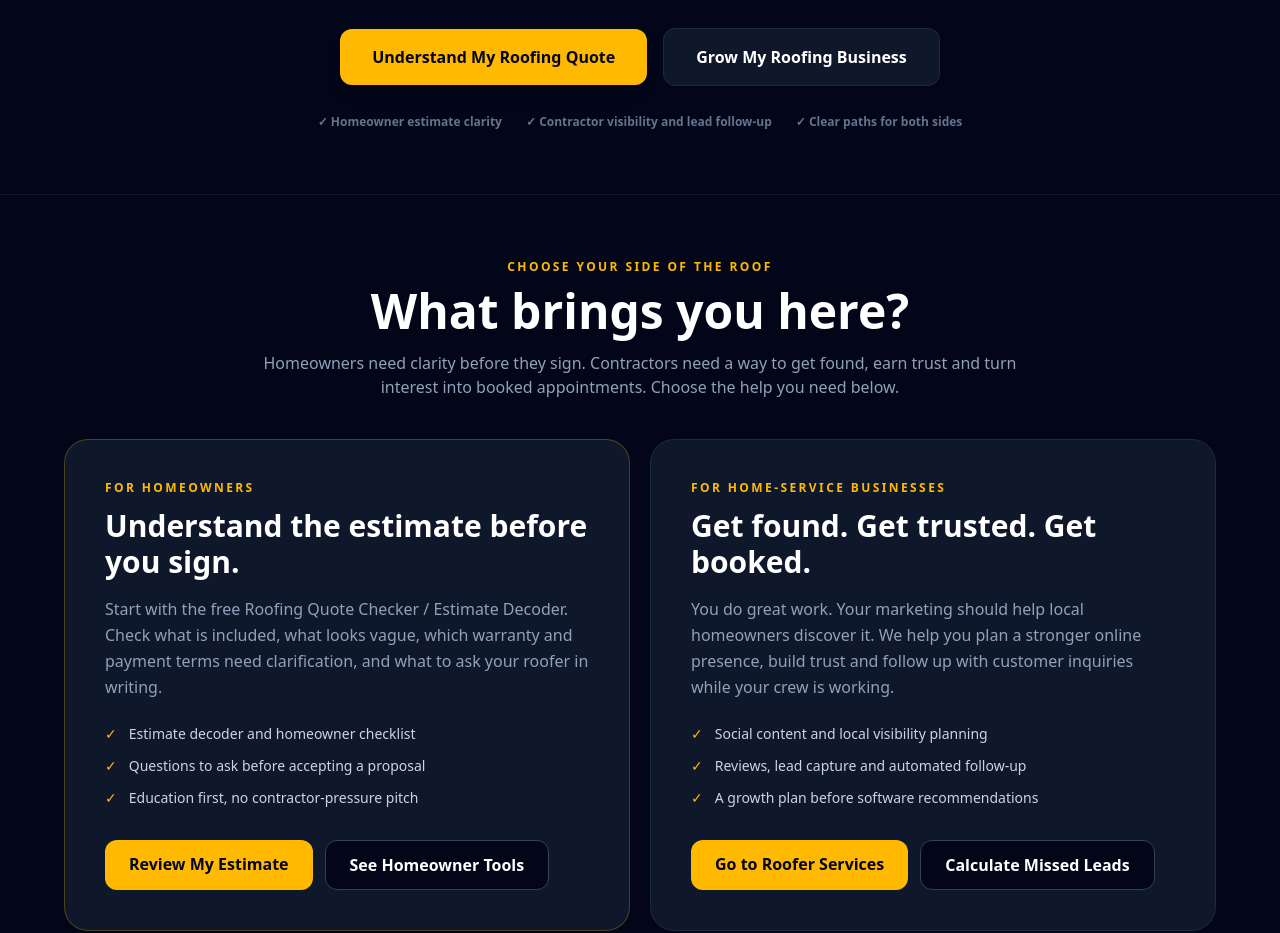
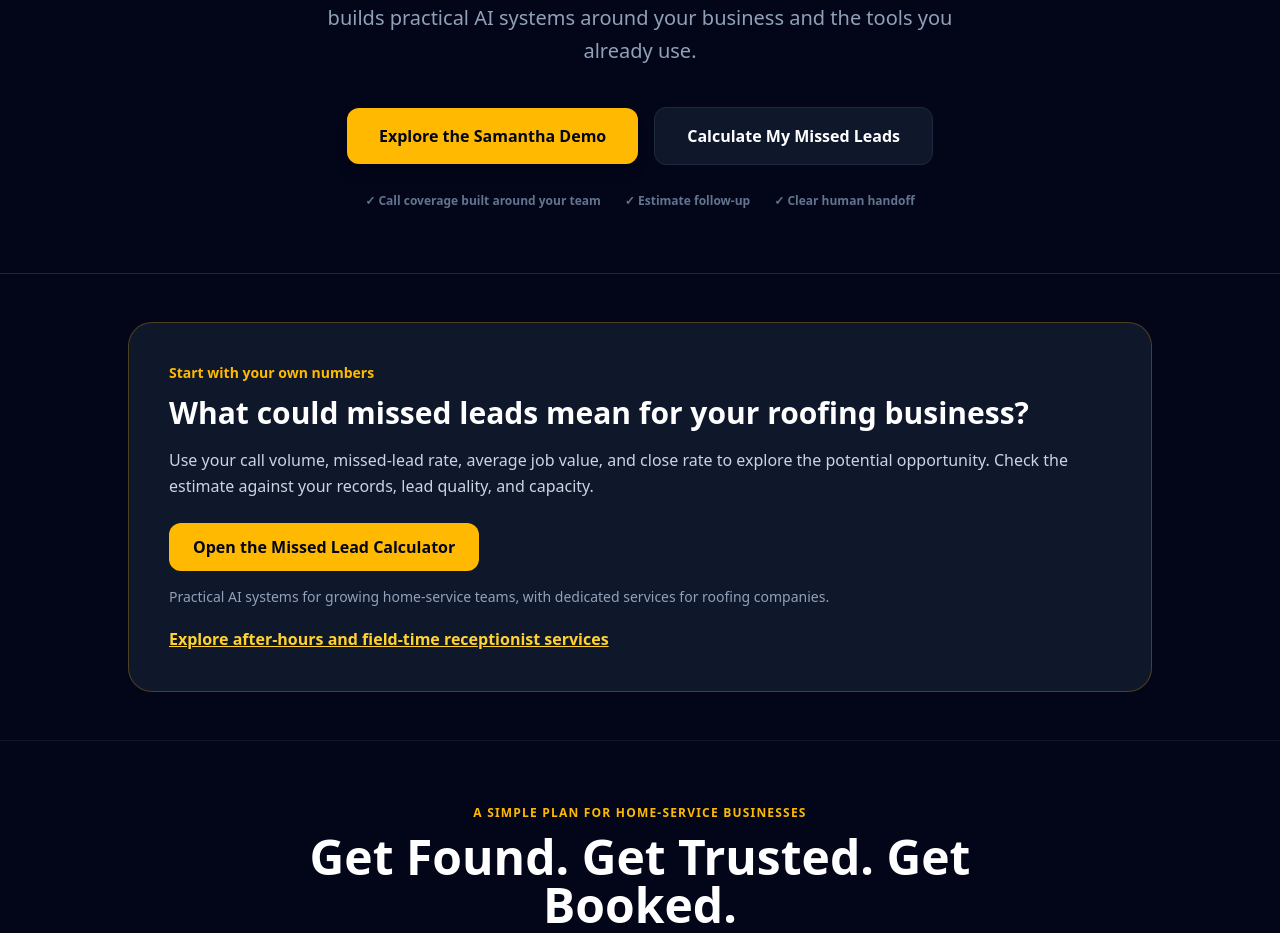
Before and after one commit to mastephenson12/midsize, a React (Vite) app in the folder website/: page / in a window 1280 px wide. Shown: the part 607-1540 px from the top of the page. Built offline with nearby package versions, Linux system fonts and the light colour scheme.

Commit message:
Make homepage contractor-first and surface missed-lead calculator (#98)

```diff
--- a/website/index.html
+++ b/website/index.html
@@ -3,20 +3,20 @@
   <head>
     <meta charset="UTF-8" />
     <meta name="viewport" content="width=device-width, initial-scale=1.0" />
-    <title>Roofing Estimate Help and Roofer Lead Follow-Up | MidSize AI</title>
-    <meta name="description" content="Homeowners can check a roofing estimate before signing. Roofing companies can explore tools to answer missed calls and follow up on open estimates." />
+    <title>AI Receptionist &amp; Lead Follow-Up for Roofers | MidSize AI</title>
+    <meta name="description" content="Help your roofing company cover calls while your team is in the field and follow up on open estimates. Explore Samantha and the Missed Lead Calculator." />
     <link rel="canonical" href="https://www.midsizeai.com/" />
     <link rel="icon" type="image/png" href="/favicon.png?v=roof-20261112" />
     <link rel="apple-touch-icon" href="/apple-touch-icon.png?v=roof-20261106" />
     <meta name="theme-color" content="#020617" />
-    <meta property="og:title" content="Roofing Estimate Help and Roofer Lead Follow-Up | MidSize AI" />
-    <meta property="og:description" content="Homeowners can check a roofing estimate before signing. Roofing companies can explore tools to answer missed calls and follow up on open estimates." />
+    <meta property="og:title" content="AI Receptionist &amp; Lead Follow-Up for Roofers | MidSize AI" />
+    <meta property="og:description" content="Help your roofing company cover calls while your team is in the field and follow up on open estimates. Explore Samantha and the Missed Lead Calculator." />
     <meta property="og:type" content="website" />
     <meta property="og:url" content="https://www.midsizeai.com/" />
     <meta property="og:image" content="https://www.midsizeai.com/midsizeai-header-672.png" />
     <meta name="twitter:card" content="summary_large_image" />
-    <meta name="twitter:title" content="Roofing Estimate Help and Roofer Lead Follow-Up | MidSize AI" />
-    <meta name="twitter:description" content="Homeowners can check a roofing estimate before signing. Roofing companies can explore tools to answer missed calls and follow up on open estimates." />
+    <meta name="twitter:title" content="AI Receptionist &amp; Lead Follow-Up for Roofers | MidSize AI" />
+    <meta name="twitter:description" content="Help your roofing company cover calls while your team is in the field and follow up on open estimates. Explore Samantha and the Missed Lead Calculator." />
     <script type="application/ld+json">
       {
         "@context": "https://schema.org",
--- a/website/src/App.jsx
+++ b/website/src/App.jsx
@@ -10,7 +10,7 @@ export default function App() {
       <div className="bg-amber-400 text-slate-950 text-center px-4 py-2 text-sm font-semibold">Explore our approved service packages and transparent starting prices: <a className="underline font-extrabold" href="https://www.midsizeai.com/pricing/">Services &amp; Pricing</a></div>
       {/* Top Utility Bar */}
       <div className="bg-amber-400/10 border-b border-amber-400/20 py-2 px-6 text-center text-xs text-amber-300 font-medium">
-        Have a roofing estimate you want to understand?{' '}
+        Homeowner looking for roofing estimate help?{' '}
         <a
           href="/estimate-decoder/"
           className="underline hover:text-amber-200 font-bold ml-1"
@@ -59,7 +59,7 @@ export default function App() {
               ['Roofing AI Guide', '/guides/ai-receptionist-for-roofing-companies/'],
               ['Free Roofer Resources', '/resources/#contractors'],
               ['Missed Lead Calculator', '/missed-lead-calculator'],
-              ['Who We Help', '#audiences'],
+              ['Call Coverage & Missed Leads', '#audiences'],
               ['Request Free Growth Audit', 'https://apply.midsizeai.com/application?utm_source=midsizeai.com&utm_medium=navigation&utm_campaign=workflow_audit&utm_content=menu_cta'],
             ].map(([label, href]) => (
               <a key={href} href={href} onClick={() => setMenuOpen(false)} className="rounded-lg px-4 py-3 text-sm font-semibold text-slate-100 hover:bg-slate-800 focus-visible:outline focus-visible:outline-2 focus-visible:outline-amber-400">
@@ -73,84 +73,49 @@ export default function App() {
       {/* Hero Section */}
       <header className="max-w-5xl mx-auto text-center px-6 pt-20 pb-16">
         <div className="inline-flex items-center gap-2 bg-slate-900 border border-slate-800 rounded-full px-4 py-1.5 text-xs text-amber-400 font-semibold mb-8">
-          Homeowner trust tools and roofer growth systems
+          Built for roofing company owners
         </div>
 
         <h1 className="text-4xl sm:text-6xl md:text-7xl font-extrabold tracking-tight leading-[1.1] mb-6 text-white">
-          Clear roofing quotes. <br />
+          On the roof? <br />
           <span className="text-transparent bg-clip-text bg-gradient-to-r from-amber-400 via-amber-300 to-yellow-500">
-            Better follow-through.
+            Your next customer is calling.
           </span>
         </h1>
 
         <p className="text-slate-400 text-lg sm:text-xl max-w-2xl mx-auto mb-10 leading-relaxed">
-          MidSize AI helps homeowners understand roofing estimates before they sign, and helps roofers capture calls, follow up faster, and build cleaner lead workflows without replacing the systems they already trust.
+          Help your roofing company answer calls, capture project details, and follow up on open estimates while your team is in the field. MidSize AI builds practical AI systems around your business and the tools you already use.
         </p>
 
         <div className="flex flex-col sm:flex-row gap-4 justify-center items-center">
           <a
-            href="/estimate-decoder/"
+            href="/samantha-demo"
             className="w-full sm:w-auto bg-amber-400 hover:bg-amber-300 text-slate-950 font-bold px-8 py-4 rounded-xl text-base transition-all shadow-lg hover:shadow-amber-400/20"
           >
-            Understand My Roofing Quote
+            Explore the Samantha Demo
           </a>
           <a
-            href="/roofers?utm_source=midsizeai.com&utm_medium=hero&utm_campaign=audience_split"
+            href="/missed-lead-calculator?utm_source=midsizeai.com&utm_medium=hero&utm_campaign=missed_leads"
             className="w-full sm:w-auto bg-slate-900 hover:bg-slate-800 text-white font-semibold px-8 py-4 rounded-xl border border-slate-800 text-base transition-all"
           >
-            Grow My Roofing Business
+            Calculate My Missed Leads
           </a>
         </div>
         <div className="mt-7 flex flex-wrap justify-center gap-x-6 gap-y-2 text-xs font-semibold text-slate-500">
-          <span>✓ Homeowner estimate clarity</span>
-          <span>✓ Contractor visibility and lead follow-up</span>
-          <span>✓ Clear paths for both sides</span>
+          <span>✓ Call coverage built around your team</span>
+          <span>✓ Estimate follow-up</span>
+          <span>✓ Clear human handoff</span>
         </div>
       </header>
 
-      <section id="audiences" className="border-t border-slate-900 px-6 py-16">
-        <div className="mx-auto max-w-6xl">
-          <div className="mb-10 text-center">
-            <p className="text-xs font-bold uppercase tracking-[0.2em] text-amber-400">Choose your side of the roof</p>
-            <h2 className="mt-3 text-3xl font-extrabold text-white sm:text-5xl">What brings you here?</h2>
-            <p className="mx-auto mt-4 max-w-3xl text-slate-400">
-              Homeowners need clarity before they sign. Contractors need a way to get found, earn trust and turn interest into booked appointments. Choose the help you need below.
-            </p>
-          </div>
-          <div className="grid gap-5 lg:grid-cols-2">
-            <article className="rounded-3xl border border-amber-400/25 bg-slate-900 p-8 sm:p-10">
-              <p className="text-xs font-bold uppercase tracking-[0.2em] text-amber-400">For Homeowners</p>
-              <h3 className="mt-3 text-3xl font-extrabold text-white">Understand the estimate before you sign.</h3>
-              <p className="mt-4 leading-relaxed text-slate-400">
-                Start with the free Roofing Quote Checker / Estimate Decoder. Check what is included, what looks vague, which warranty and payment terms need clarification, and what to ask your roofer in writing.
-              </p>
-              <ul className="mt-6 space-y-3 text-sm text-slate-300">
-                <li className="flex gap-3"><span className="text-amber-400">✓</span><span>Estimate decoder and homeowner checklist</span></li>
-                <li className="flex gap-3"><span className="text-amber-400">✓</span><span>Questions to ask before accepting a proposal</span></li>
-                <li className="flex gap-3"><span className="text-amber-400">✓</span><span>Education first, no contractor-pressure pitch</span></li>
-              </ul>
-              <div className="mt-8 flex flex-col gap-3 sm:flex-row">
-                <a href="/estimate-decoder/" className="inline-flex justify-center rounded-xl bg-amber-400 px-6 py-3 font-bold text-slate-950 transition hover:bg-amber-300">Review My Estimate</a>
-                <a href="#homeowner-tools" className="inline-flex justify-center rounded-xl border border-slate-700 bg-slate-950 px-6 py-3 font-bold text-white transition hover:border-slate-500 hover:bg-slate-800">See Homeowner Tools</a>
-              </div>
-            </article>
-            <article className="rounded-3xl border border-slate-800 bg-slate-900 p-8 sm:p-10">
-              <p className="text-xs font-bold uppercase tracking-[0.2em] text-amber-400">For Home-Service Businesses</p>
-              <h3 className="mt-3 text-3xl font-extrabold text-white">Get found. Get trusted. Get booked.</h3>
-              <p className="mt-4 leading-relaxed text-slate-400">
-                You do great work. Your marketing should help local homeowners discover it. We help you plan a stronger online presence, build trust and follow up with customer inquiries while your crew is working.
-              </p>
-              <ul className="mt-6 space-y-3 text-sm text-slate-300">
-                <li className="flex gap-3"><span className="text-amber-400">✓</span><span>Social content and local visibility planning</span></li>
-                <li className="flex gap-3"><span className="text-amber-400">✓</span><span>Reviews, lead capture and automated follow-up</span></li>
-                <li className="flex gap-3"><span className="text-amber-400">✓</span><span>A growth plan before software recommendations</span></li>
-              </ul>
-              <div className="mt-8 flex flex-col gap-3 sm:flex-row">
-                <a href="/roofers?utm_source=midsizeai.com&utm_medium=audience_gateway&utm_campaign=roofer_path" className="inline-flex justify-center rounded-xl bg-amber-400 px-6 py-3 font-bold text-slate-950 transition hover:bg-amber-300">Go to Roofer Services</a>
-                <a href="/missed-lead-calculator" className="inline-flex justify-center rounded-xl border border-slate-700 bg-slate-950 px-6 py-3 font-bold text-white transition hover:border-slate-500 hover:bg-slate-800">Calculate Missed Leads</a>
-              </div>
-            </article>
-          </div>
+      <section id="audiences" className="border-t border-slate-800 px-6 py-12">
+        <div className="mx-auto max-w-5xl rounded-3xl border border-amber-400/25 bg-slate-900 p-7 sm:p-10">
+          <p className="text-sm font-bold text-amber-400">Start with your own numbers</p>
+          <h2 className="mt-3 text-3xl font-extrabold text-white">What could missed leads mean for your roofing business?</h2>
+          <p className="mt-4 leading-relaxed text-slate-300">Use your call volume, missed-lead rate, average job value, and close rate to explore the potential opportunity. Check the estimate against your records, lead quality, and capacity.</p>
+          <a href="/missed-lead-calculator" className="mt-6 inline-flex rounded-xl bg-amber-400 px-6 py-3 font-bold text-slate-950 hover:bg-amber-300">Open the Missed Lead Calculator</a>
+          <p className="mt-4 text-sm text-slate-400">Practical AI systems for growing home-service teams, with dedicated services for roofing companies.</p>
+          <a href="/services/ai-receptionist-for-roofers" className="mt-5 inline-flex font-bold text-amber-300 underline">Explore after-hours and field-time receptionist services</a>
         </div>
       </section>
 
```
